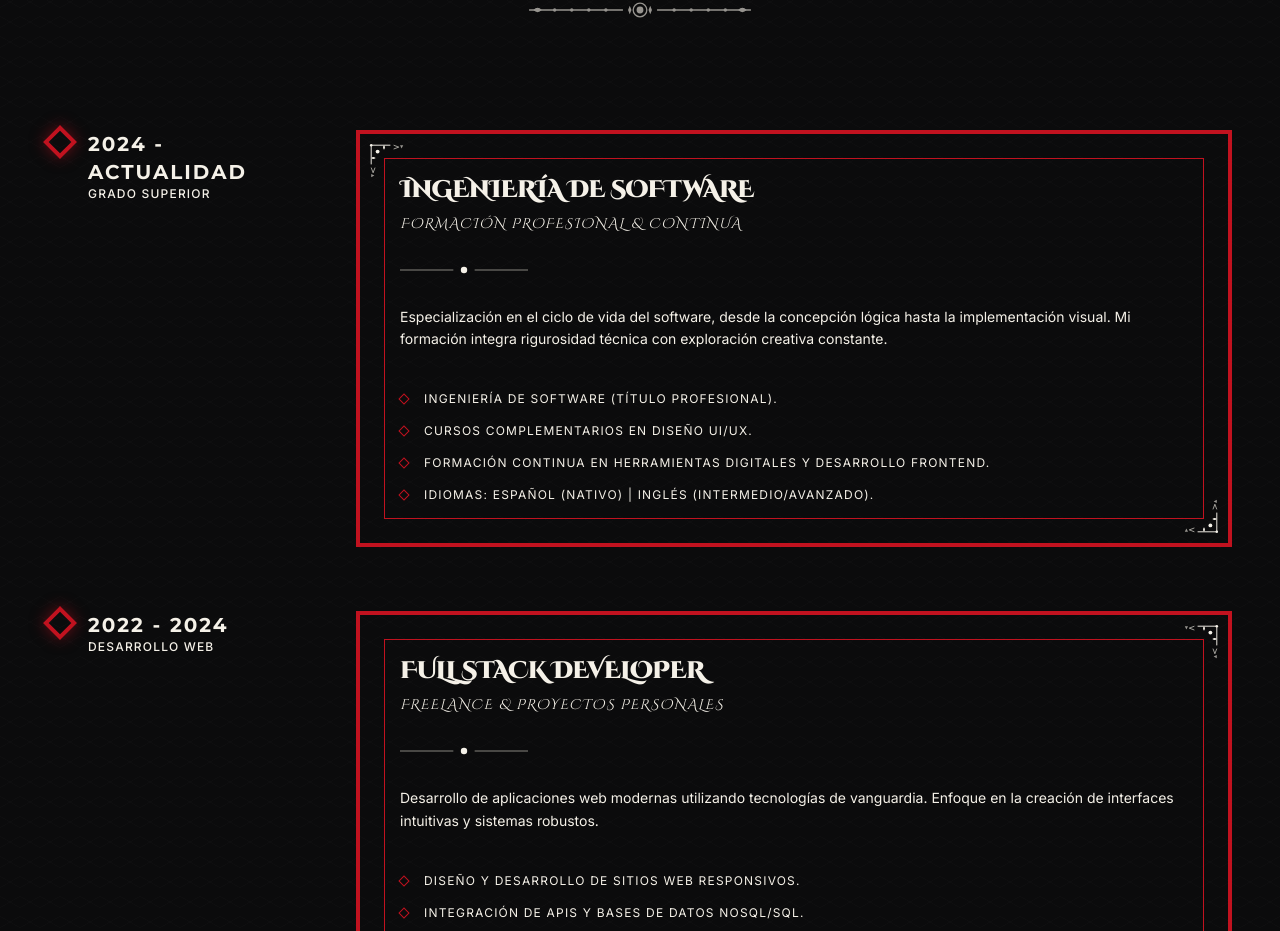
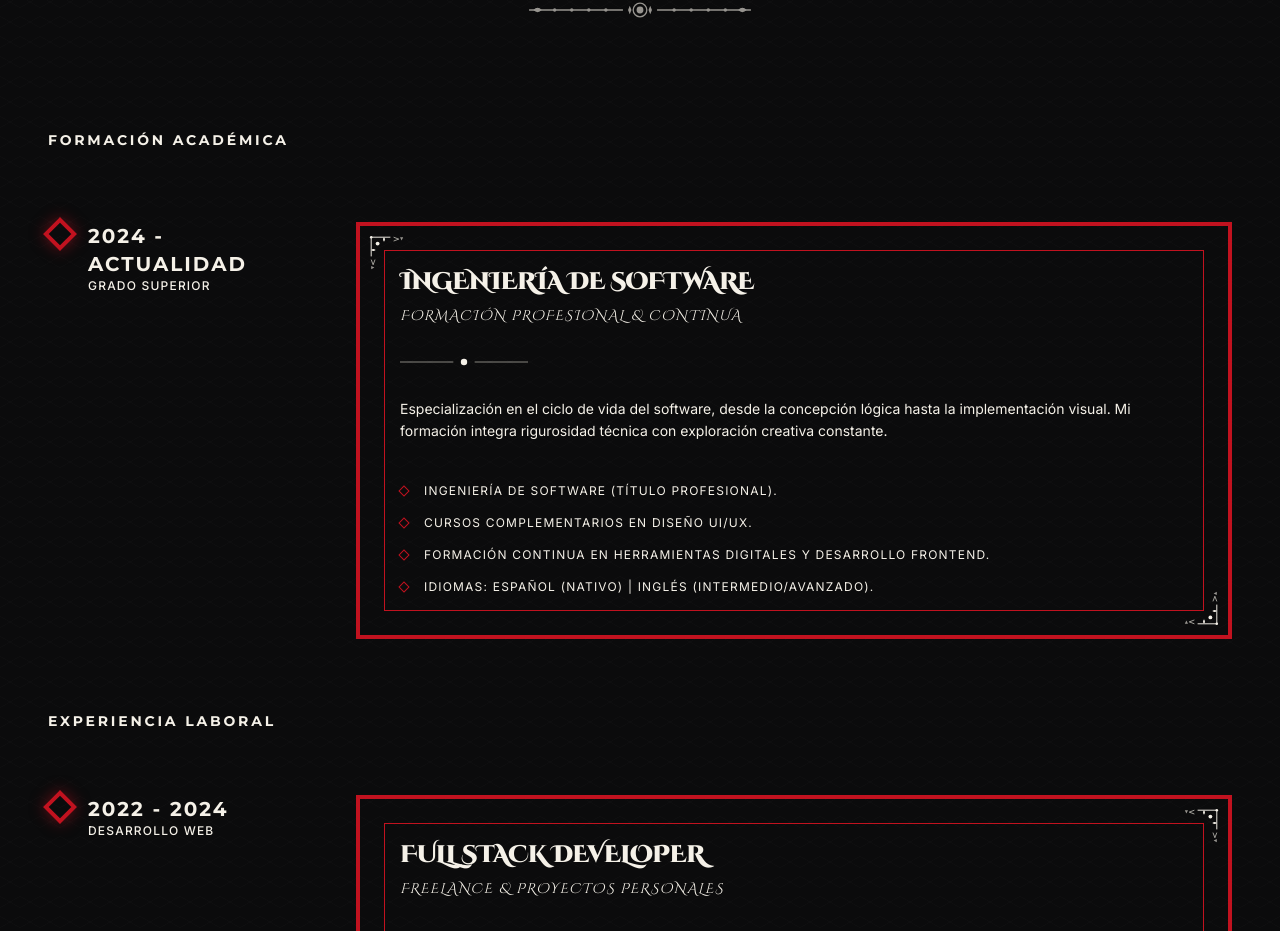
Before and after one commit to johanagaviria19/Personalportfoliowireframe, a React (Vite) app: page / in a window 1280 px wide. Shown: the part 6540-7471 px from the top of the page. Built offline with nearby package versions, Linux system fonts and the light colour scheme; a web font is replaced by a local one.

Commit message:
feat: split education and work

```diff
--- a/src/app/components/Experience.tsx
+++ b/src/app/components/Experience.tsx
@@ -25,6 +25,11 @@ export function Experience() {
 
         {/* Timeline layout with gothic styling */}
         <div className="space-y-12 lg:space-y-16">
+          <div className="pb-2">
+            <p className="text-sm font-bold text-primary uppercase tracking-[0.2em]" style={{ fontFamily: "'Montserrat', sans-serif" }}>
+              Formación académica
+            </p>
+          </div>
           {/* Experience item 1 - Education */}
           <div className="grid lg:grid-cols-12 gap-8 lg:gap-12">
             {/* Timeline marker & date */}
@@ -95,6 +100,11 @@ export function Experience() {
             </div>
           </div>
 
+          <div className="pt-2">
+            <p className="text-sm font-bold text-primary uppercase tracking-[0.2em]" style={{ fontFamily: "'Montserrat', sans-serif" }}>
+              Experiencia laboral
+            </p>
+          </div>
           {/* Experience item 2 */}
           <div className="grid lg:grid-cols-12 gap-8 lg:gap-12">
             <div className="lg:col-span-3">
```
